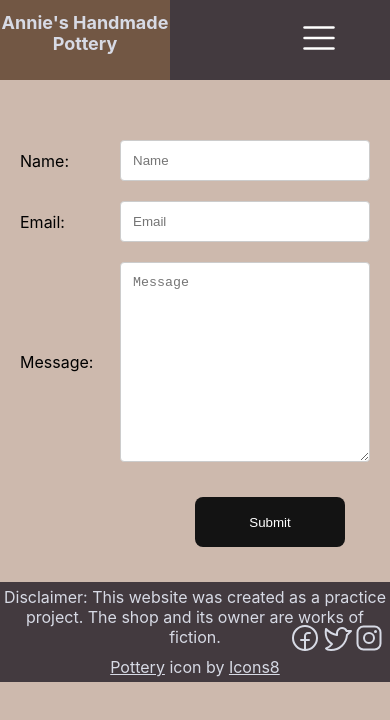
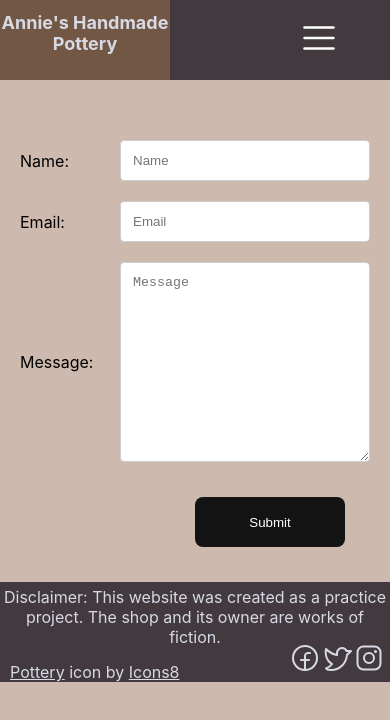
Before and after one commit to LaurenCummings/shop-project, a React (Create React App) app: page /contact in a window 390 px wide. Shown: the top 720 px of the page. Built offline with nearby package versions, Linux system fonts and the light colour scheme.

Commit message:
Changed positioning of footer elements on mobile

```diff
--- a/src/components/Footer.css
+++ b/src/components/Footer.css
@@ -41,4 +41,13 @@
     .footer {
         height: 100px;
     }
+
+    .favicon-attr {
+        position: absolute;
+        left: 10px;
+    }
+
+    .logos {
+        margin-top: 60px;
+    }
 }
--- a/src/components/Footer.js
+++ b/src/components/Footer.js
@@ -15,7 +15,7 @@ const Footer = () => {
                 practice project. The shop and its owner
                 are works of fiction.
             </p>
-            <p>
+            <p className="favicon-attr">
                 <a target="_blank" href="https://icons8.com/icon/85715/pottery">Pottery</a> icon by <a target="_blank" href="https://icons8.com">Icons8</a>
             </p>
         </div>
```
